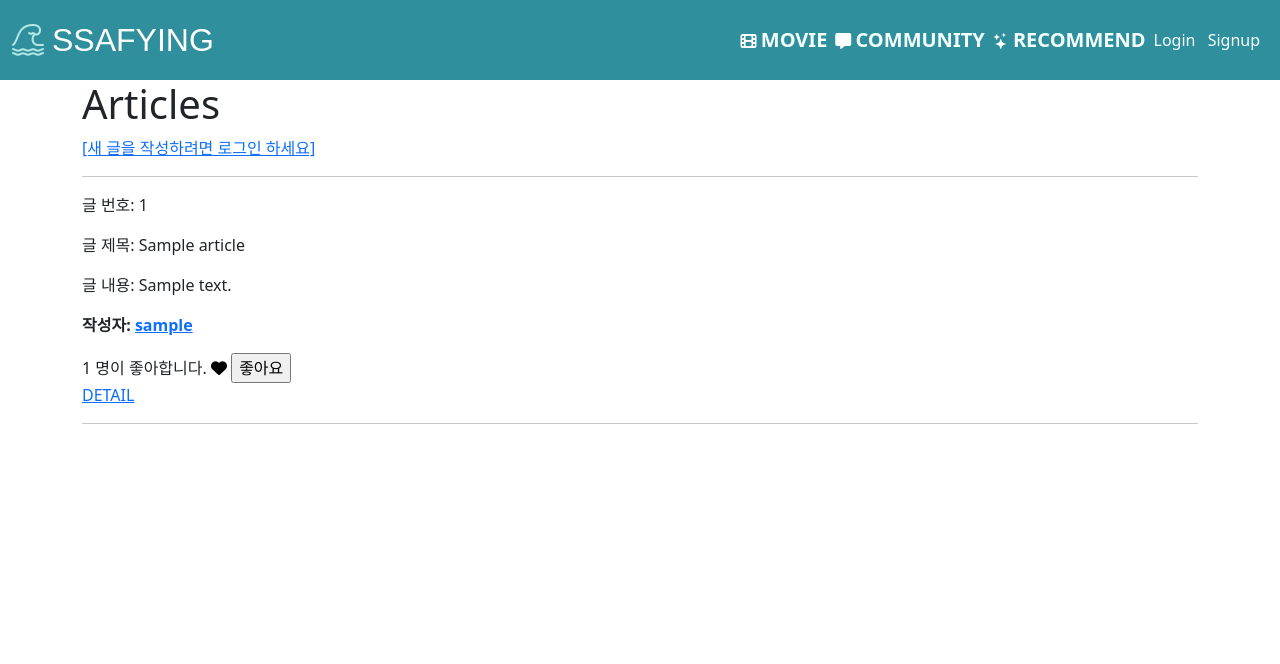
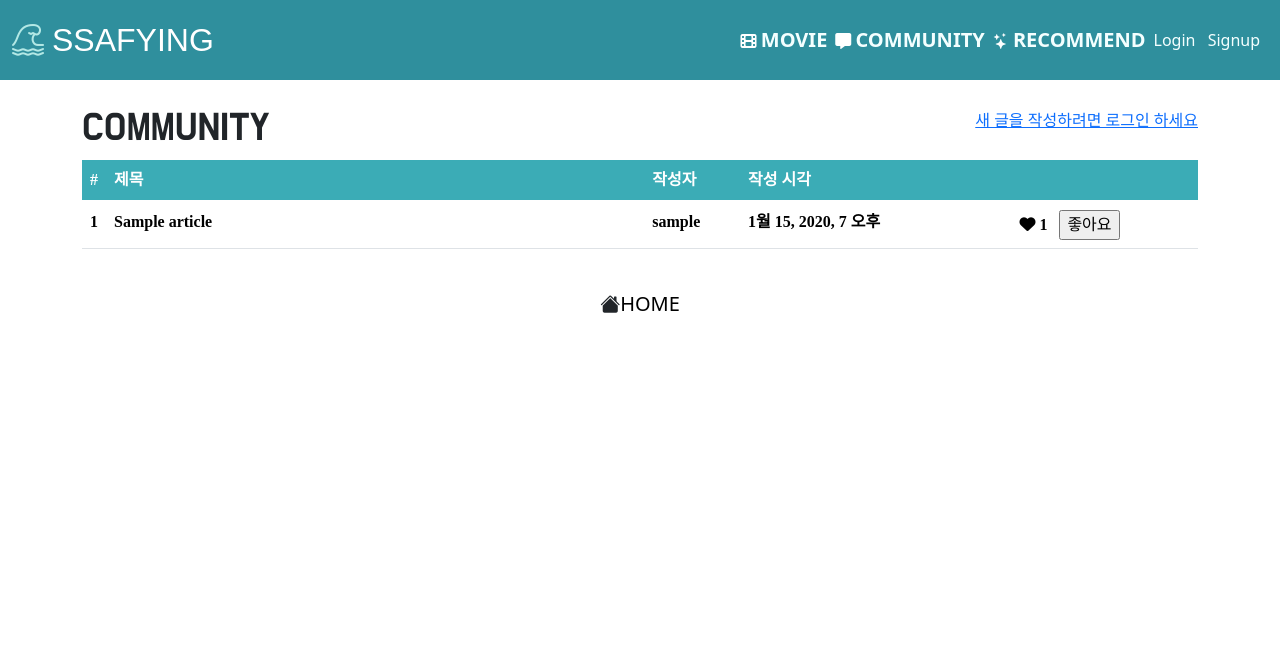
Before and after one commit to bonfire8/ssafypjt, a Django app: page /community/ in a window 1280 px wide. Shown: the top 664 px of the page. Run offline with Django 3.2, Linux system fonts and the light colour scheme; tables that the repository leaves empty hold one stand-in row (values such as "Sample post"); some libraries are stand-ins or nearby versions; some web fonts are replaced.

Commit message:
community index 디자인

```diff
--- a/community/templates/community/index.html
+++ b/community/templates/community/index.html
@@ -2,34 +2,63 @@
 {% load bootstrap5 %}
 
 {% block content %}
-  <h1>Articles</h1>
+  <div class="d-flex justify-content-between align-items-center">
+    <h1 class='like_write mt-4'>COMMUNITY</h1>
     {% if request.user.is_authenticated %}
-    <a href="{% url 'community:create' %}">CREATE</a>
+      <a class='mt-4 btn btn-secondary btn-md' href="{% url 'community:create' %}">CREATE</a>
     {% else %}
-    <a href="{% url 'accounts:login' %}">[새 글을 작성하려면 로그인 하세요]</a>
+      <a href="{% url 'accounts:login' %}">새 글을 작성하려면 로그인 하세요</a>
     {% endif %}
-  <hr>
+  </div>
+
+  <div>
+    <table class="table table-hover write_ibm fw-bold" style='color:white'>
+        <thead style="background-color:#3BACB6; color:white">
+          <tr class="d-box">
+            <th>#</th>
+            <th style='width:600px;'>제목</th>
+            <th style='width:100px;'>작성자</th>
+            <th style='width:300px;'>작성 시각</th>
+            <th style='width:200px;'></th>
+          </tr>
+        </thead>
+        <tbody>
             {% for article in articles %}
-    <p>글 번호: {{ article.pk }}</p>
-    <p>글 제목: {{ article.title }}</p>
-    <p>글 내용: {{ article.content }}</p>
-    <p><b>작성자: <a href="{% url 'accounts:profile' article.user.username %}">{{article.user}}</a> </b></p>
-    <div>
+            <tr>
+              <td class="text-black">{{ article.pk }}</td>
+              <td>
+                <a style='color:black' class="text-decoration-none" href="{% url 'community:detail' article.pk %}">{{article.title}}</a>
+              </td>
+              <td class="text-black"><a style='color:black' class="text-decoration-none" href="{% url 'accounts:profile' article.user.username %}">{{article.user}}</a></td>
+              <td style='color:black'>{{article.created_at}}</td>
+              <td class="text-black">
                 <form action="{% url 'community:likes' article.pk %}" method='POST'>
                   {% csrf_token %}
-        {{ article.like_users.all|length }} 명이 좋아합니다.
+
                   {% if user in article.like_users.all %}
                     <i class="fa-solid fa-heart" style='color:red'></i>
-          <input type="submit" value="좋아요 취소">
+                    {{ article.like_users.all|length }}
+                    <input class="ms-2" type="submit" value="좋아요 취소">
                   {% else %}
                     <i class="fa-solid fa-heart" style='color:black'></i>
-          <input type="submit" value="좋아요">
+                    {{ article.like_users.all|length }}
+                    <input class="ms-2" type="submit" value="좋아요">
                   {% endif %}
 
                 </form>
+              </td>
+            </tr>
+            {% endfor %}
+        </tbody>
+    </table>
 </div>
 
-    <a href="{% url 'community:detail' article.pk %}">DETAIL</a>
-    <hr>
-  {% endfor %}
+<br>
+<div class="d-flex justify-content-center">
+  <i class="fs-5 bi bi-house-fill"></i>
+  <a class="fs-5 text-decoration-none" style="color: black" href="{% url 'movies:index' %}">HOME</a>
+  <br>
+</div>
+<br>
+<br>
 {% endblock content %}
```
Also changed, not shown: accounts/templates/accounts/profile.html (+6 -6 lines). Lines whose indentation alone changed are shown as unchanged.
